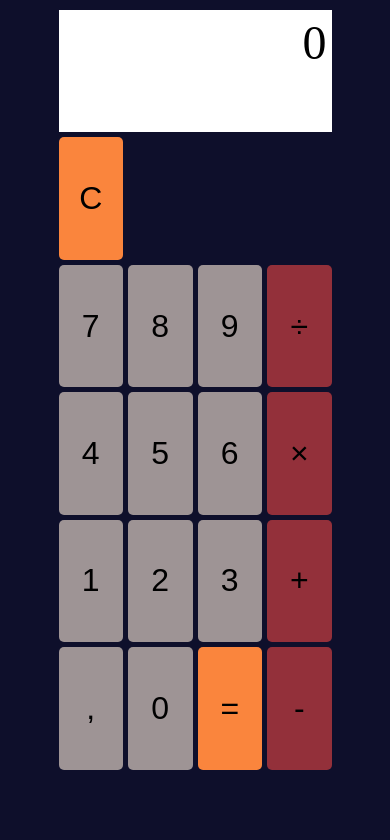
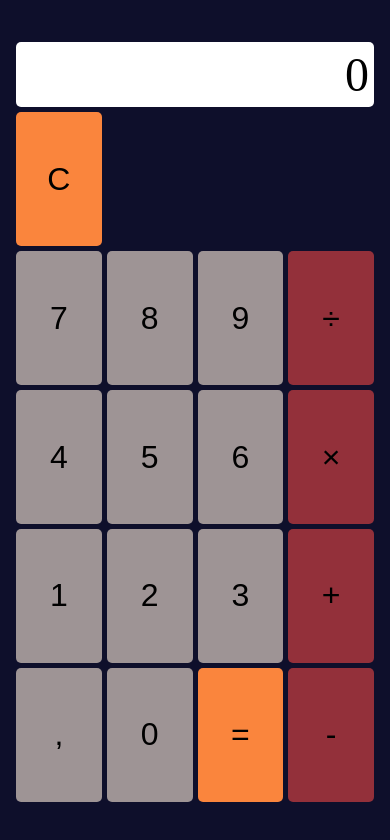
Before and after one commit to Markus328/JSCalculator, a plain HTML site: page index.html in a window 390 px wide. Drawn offline with Linux system fonts and the light colour scheme.

Commit message:
improved the responsiveness in smaller screens and for large expression

```diff
--- a/index.html
+++ b/index.html
@@ -11,6 +11,7 @@
 </head>
 
 <body>
+  <div class="container">
 	  <div class="calculator">
 	    <div class="display">0</div>
 	    <button id="clear" class="button">C</button>
@@ -34,6 +35,7 @@
 	    <button id="equals" class="button">=</button>
 	    <button id="subtract" class="button operator">-</button>
 	  </div>
+  </div>
 </body>
 
 </html>
--- a/style.css
+++ b/style.css
@@ -1,24 +1,31 @@
-
-
 * {
   margin: 0;
   padding: 0;
 }
+
 body {
-  display:flex;
+  display: flex;
   justify-content: center;
   align-items: center;
-  background-color: #0E0F2B;
+  height: 100vh;
+  min-width: 100vw;
+  background-color: #0e0f2b;
 }
+
+.container {
+  height: 90%;
+  width: min(800px, 100%);
+  padding: 1em;
+}
+
 .calculator {
-  min-height: 90vh;
-  min-width: 70vw;
-  max-height: 70vw;
+  width: 100%;
+  height: 100%;
+  border-radius: 10px;
   display: grid;
   grid-template-columns: repeat(4, 1fr);
-  grid-template-rows: repeat(6, 1fr);
-  gap: 10px;
-  padding: 10px;
+  grid-template-rows: auto repeat(5, 1fr);
+  gap: 5px;
 }
 
 .display {
@@ -26,46 +33,51 @@ body {
   background-color: #fff;
   font-size: 3em;
   text-align: right;
-  padding: 10px;
+  word-wrap: break-word;
+  overflow-wrap: break-word;
+  border-radius: 5px;
+  padding: 5px;
 }
 
 #placeholder {
   grid-column: 2 / -1;
   grid-row: 2;
 }
+
 .button {
-  background-color: #FA853D;
+  background-color: #fa853d;
   border: none;
   border-radius: 5px;
   font-size: 2em;
-  padding: 10px;
+  padding: 5px;
   text-align: center;
   cursor: pointer;
 }
+
 .number.button {
-  background-color: #9E9495;
+  background-color: #9e9495;
   border: none;
   border-radius: 5px;
   font-size: 2em;
-  padding: 10px;
+  padding: 5px;
   text-align: center;
   cursor: pointer;
 }
+
 .operator {
-  background-color: #93303A;
+  background-color: #93303a;
 }
 
+@media screen and (min-width: 768px) {
+  .calculator {
+    gap: 10px;
+  }
 
-@media screen and (max-width: 768px) {
-
-  .calculator {
-    gap: 5px;
-  }
   .display {
-    padding: 5px;
+    padding: 10px;
   }
 
   .button {
-    padding: 5px;
+    padding: 10px;
   }
 }
```
Lines whose indentation alone changed are shown as unchanged.
